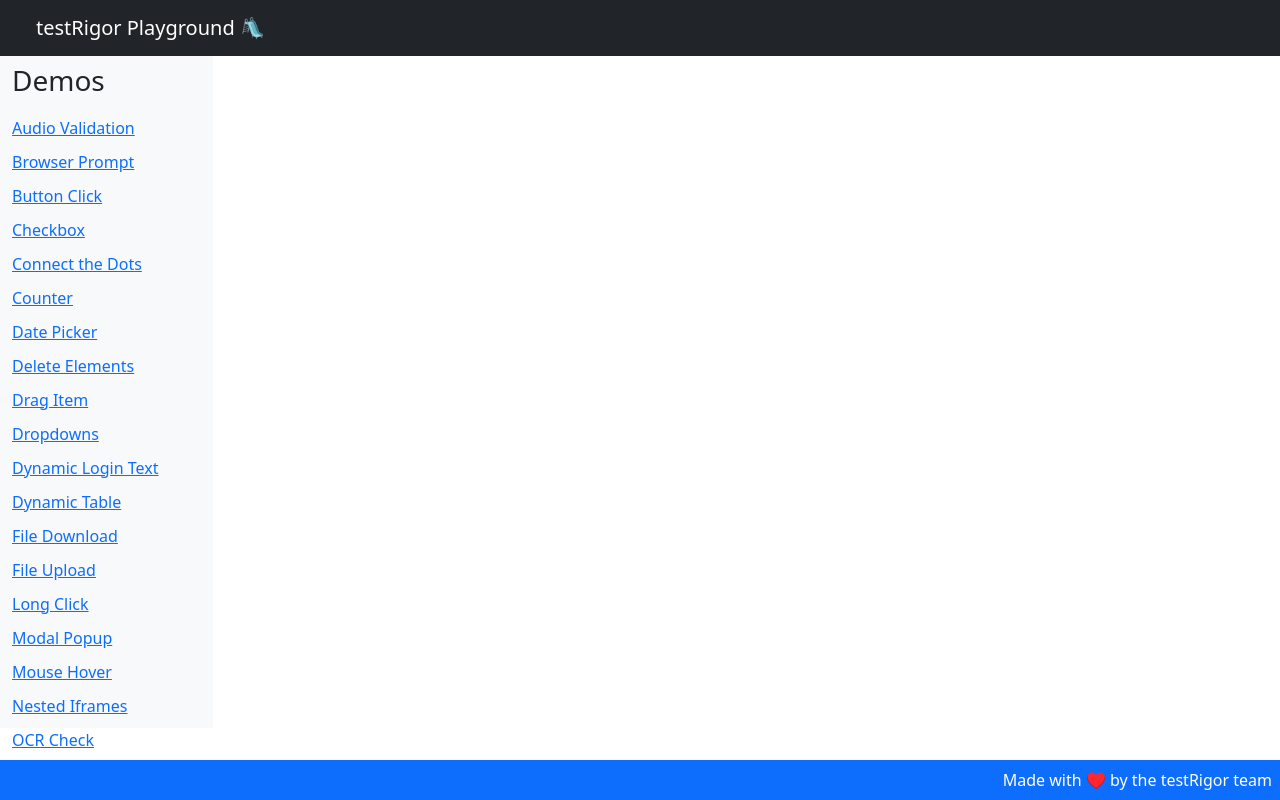
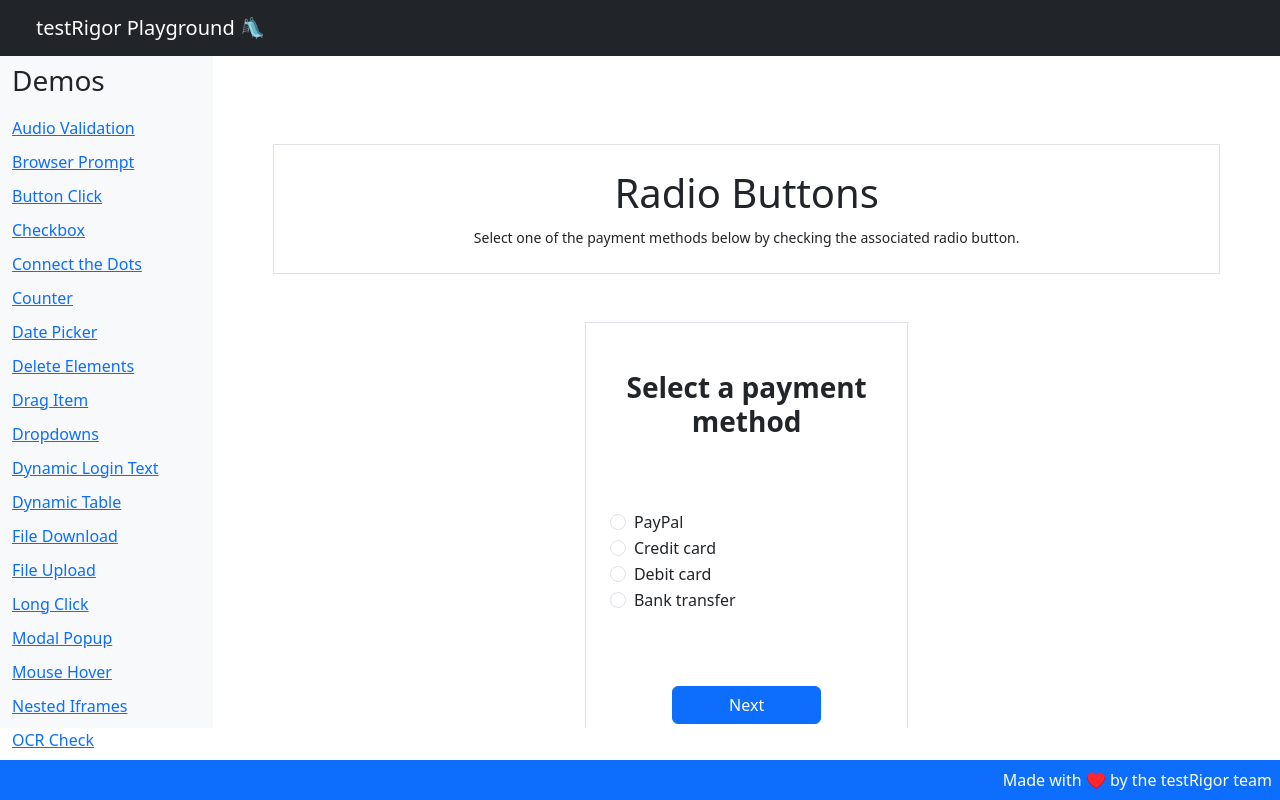
Before and after one commit to thiagonunes11/testRigorPlayground, a React (Create React App) app: page /radioButtons in a window 1280 px wide. Built offline with nearby package versions, Linux system fonts and the light colour scheme.

Commit message:
implemented the radion buttons react page

```diff
--- a/src/App.js
+++ b/src/App.js
@@ -25,6 +25,7 @@
 import Dropdowns from './pages/dropdowns'
 import VideoPlayer from './pages/video';
 import CheckboxPage from './pages/checkbox';
+import RadioButtons from './pages/radioButtons';
 
 function App() {
     return (
@@ -57,7 +58,6 @@
                                     <Route path="/longClick" element={<LongClick />} />
                                     <Route path="/modalPopup" element={<ModalPopup />} />
                                     <Route path="/nestedIframes" element={<NestedIframes />} />
-                                    <Route path="/radioButtons" element={<RadioButtons />} />
                                     <Route path="/regex" element={<Regex />} />
                                     <Route path="/rightClick" element={<RightClick />} />
                                     <Route path="/scrollDown" element={<ScrollDown />} />
@@ -83,6 +83,7 @@
                                     <Route path="/fileUpload" element={<FileUpload />} />
                                     <Route path="/video" element={<VideoPlayer />} />
                                     <Route path="/checkbox" element={<CheckboxPage />} />
+                                    <Route path="/radioButtons" element={<RadioButtons />} />
                                 </Routes>
                             </div>
                         </Col>
--- a/src/pages/radioButtons.js
+++ b/src/pages/radioButtons.js
@@ -0,0 +1,102 @@
+import React, { useState } from 'react';
+import 'bootstrap/dist/css/bootstrap.min.css';
+import Prompt from '../components/Prompt';
+
+const RadioButtons = () => {
+    const [selectedMethod, setSelectedMethod] = useState('');
+    const [isSubmitted, setIsSubmitted] = useState(false);
+
+    const paymentMethods = [
+        { id: 'flexRadioDefault1', label: 'PayPal' },
+        { id: 'flexRadioDefault2', label: 'Credit card' },
+        { id: 'flexRadioDefault3', label: 'Debit card' },
+        { id: 'flexRadioDefault4', label: 'Bank transfer' }
+    ];
+
+    const handleNext = () => {
+        setIsSubmitted(true);
+    };
+
+    const handleCancel = () => {
+        setIsSubmitted(false);
+    }
+
+    return (
+        <main className="container mt-5 p-5">
+            <Prompt title={"Radio Buttons"} instructions={"Select one of the payment methods below by checking the associated radio button."}></Prompt>
+
+            <div className="row mt-5 justify-content-center">
+                <div className="col-4 border px-4 py-5">
+                    <h2 className="fs-3 fw-bold text-center pb-4">Select a payment method</h2>
+                    <div className="row my-5">
+                        <div className="col">
+                            <div className="card-body">
+                                {paymentMethods.map((method) => (
+                                    <div className="form-check" key={method.id}>
+                                        <input
+                                            className="form-check-input"
+                                            type="radio"
+                                            name="flexRadioDefault"
+                                            id={method.id}
+                                            disabled={isSubmitted}
+                                            checked={selectedMethod === method.label}
+                                            onChange={(e) => setSelectedMethod(method.label)}
+                                        />
+                                        <label className="form-check-label" htmlFor={method.id}>
+                                            {method.label}
+                                        </label>
+                                    </div>
+                                ))}
+                            </div>
+                        </div>
+                    </div>
+
+                    <div className="row">
+                        <div className="d-grid gap-2 col-7 mx-auto pt-4">
+                            {!isSubmitted ? (
+                                <button
+                                    className="btn btn-primary"
+                                    type="button"
+                                    onClick={handleNext}
+                                >
+                                    Next
+                                </button>
+                            ) : (
+                                <button
+                                    className="btn btn-secondary"
+                                    disabled
+                                    role="button"
+                                    aria-disabled="true"
+                                >
+                                    Paying with {selectedMethod}
+                                </button>
+                            )}
+
+                            {!isSubmitted ? (
+                                <button
+                                    className="btn btn-light"
+                                    disabled
+                                    type="button"
+                                    aria-disabled="true"
+                                >
+                                    Cancel
+                                </button>
+                            ) : (
+                                <button
+                                    className="btn btn-dark"
+                                    role="button"
+                                    color='red'
+                                    onClick={handleCancel}
+                                >
+                                    Cancel
+                                </button>
+                            )}
+                        </div>
+                    </div>
+                </div>
+            </div>
+        </main>
+    );
+};
+
+export default RadioButtons;
```
